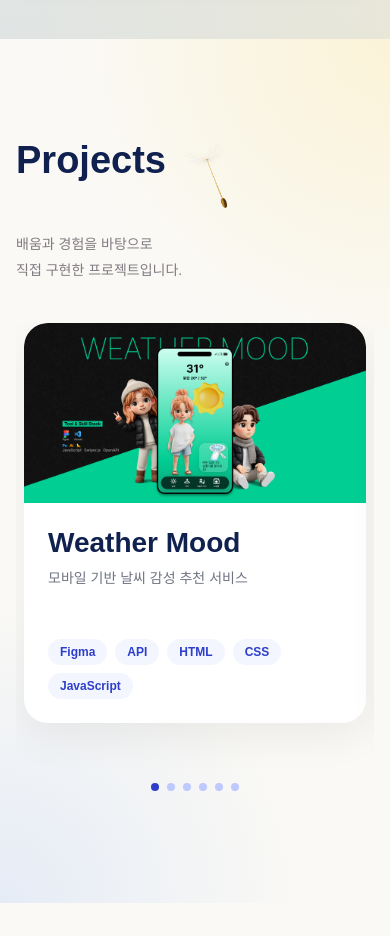
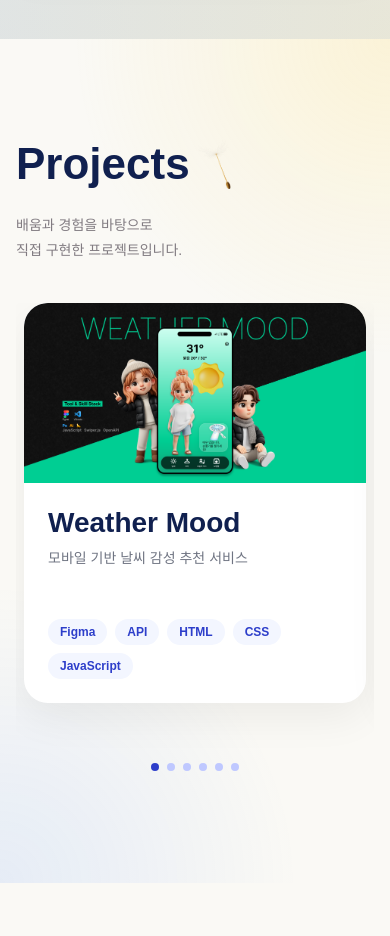
Before and after one commit to hol3161-a11y/portfolio-react, a React (Create React App) app: page / in a window 390 px wide. Shown: the part 5420-6356 px from the top of the page. Built offline with nearby package versions, Linux system fonts and the light colour scheme.

Commit message:
style: update responsive project section

```diff
--- a/src/styles/Projects.scss
+++ b/src/styles/Projects.scss
@@ -3,12 +3,16 @@
   min-height: 100vh;
   padding: 120px 0;
   background:
-    radial-gradient(circle at 0% 100%,
+    radial-gradient(
+      circle at 0% 100%,
       rgba(80, 140, 255, 0.12),
-      transparent 32%),
-    radial-gradient(circle at 100% 0%,
+      transparent 32%
+    ),
+    radial-gradient(
+      circle at 100% 0%,
       rgba(255, 214, 80, 0.18),
-      transparent 34%),
+      transparent 34%
+    ),
     #faf9f5;
   overflow: hidden;
 }
@@ -335,6 +339,11 @@
 
     h2 {
       font-size: 44px;
+      gap: 10px;
+
+      img {
+        width: 40px;
+      }
     }
 
     p {
@@ -364,7 +373,12 @@
 
   .projectTitle {
     h2 {
-      font-size: 38px;
+      font-size: 44px;
+      gap: 8px;
+
+      img {
+        width: 35px;
+      }
     }
   }
 
```
